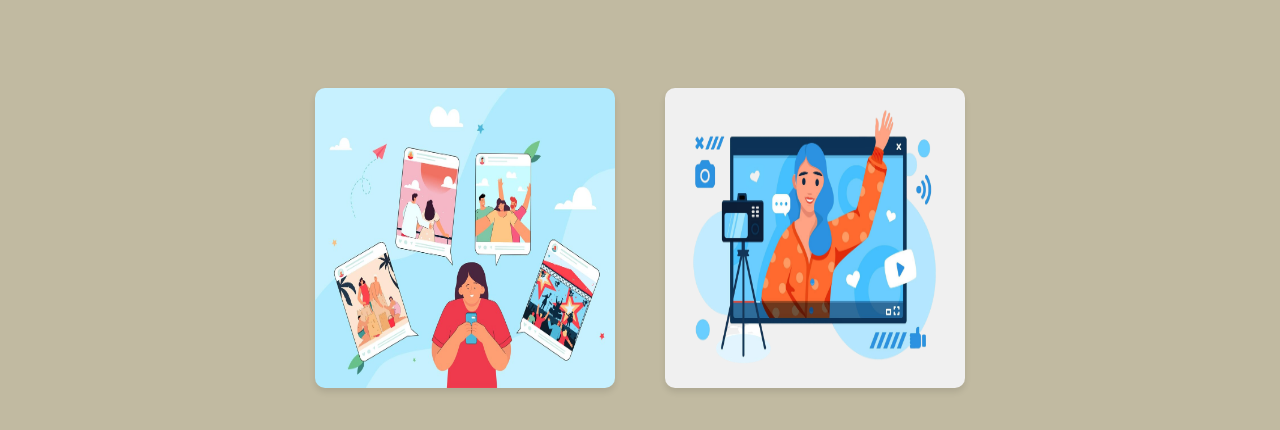
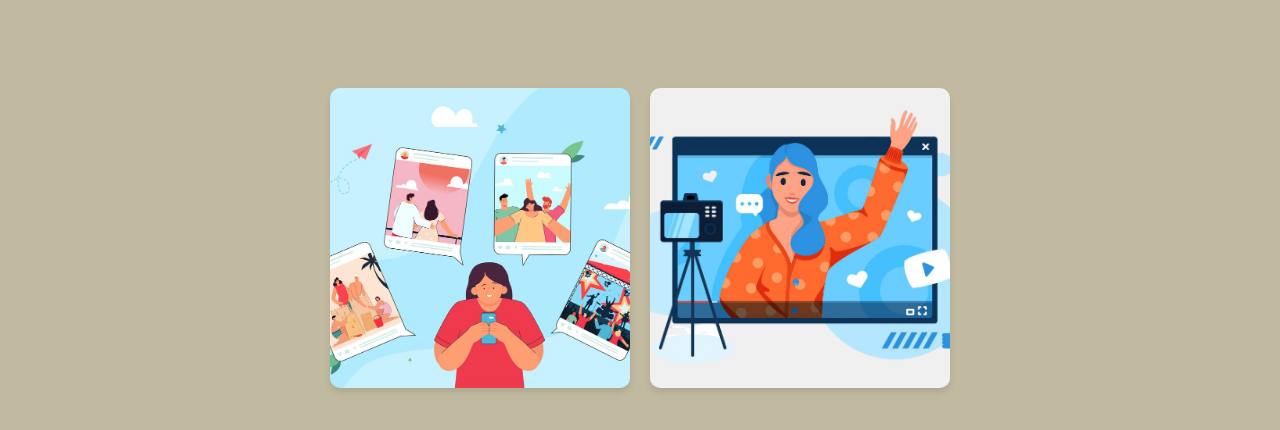
Before and after one commit to erhn05/acasio-family, a plain HTML site: page gallery.html in a window 1280 px wide. Shown: the part 182-612 px from the top of the page. Drawn offline with Linux system fonts and the light colour scheme.

Commit message:
Add files via upload

```diff
--- a/css/gallery.css
+++ b/css/gallery.css
@@ -1,18 +1,27 @@
 #gallery-images {
     display: flex;
     justify-content: center;
-    gap: 50px;
+    gap: 20px;
     margin: 100px 0;
+    flex-wrap: wrap; /* Allow images to wrap to the next row */
+}
+
+.gallery-item {
+    flex: 1 1 300px; /* Allow the item to take at least 300px of space and be flexible */
+    max-width: 300px; /* Limit to 300px per item */
+    box-sizing: border-box;
 }
 
 .gallery-image {
-    width: 300px;
+    background-color: #f0f0f0;
+    width: 100%;
     height: 300px;
     border-radius: 10px;
     box-shadow: 0 4px 6px rgba(0, 0, 0, 0.1);
     transition: transform 0.3s ease, box-shadow 0.3s ease;
     cursor: pointer;
-    background-color: #f0f0f0;
+    background-size: cover;
+    background-position: center;
 }
 
 .gallery-image:hover {
--- a/gallery.html
+++ b/gallery.html
@@ -7,12 +7,16 @@
 
     <main>
         <section id="gallery-images">
-            <a href="photos.html">
-                <img src="images/photos.png" alt="Photos" class="gallery-image">
-            </a>
-            <a href="videos.html">
-                <img src="images/videos.png" alt="Videos" class="gallery-image">
-            </a>
+            <div class="gallery-item">
+                <a href="photos.html">
+                    <div class="gallery-image" style="background-image: url('images/photos.png');"></div>
+                </a>
+            </div>
+            <div class="gallery-item">
+                <a href="videos.html">
+                    <div class="gallery-image" style="background-image: url('images/videos.png');"></div>
+                </a>
+            </div>
         </section>
     </main>
 
```
